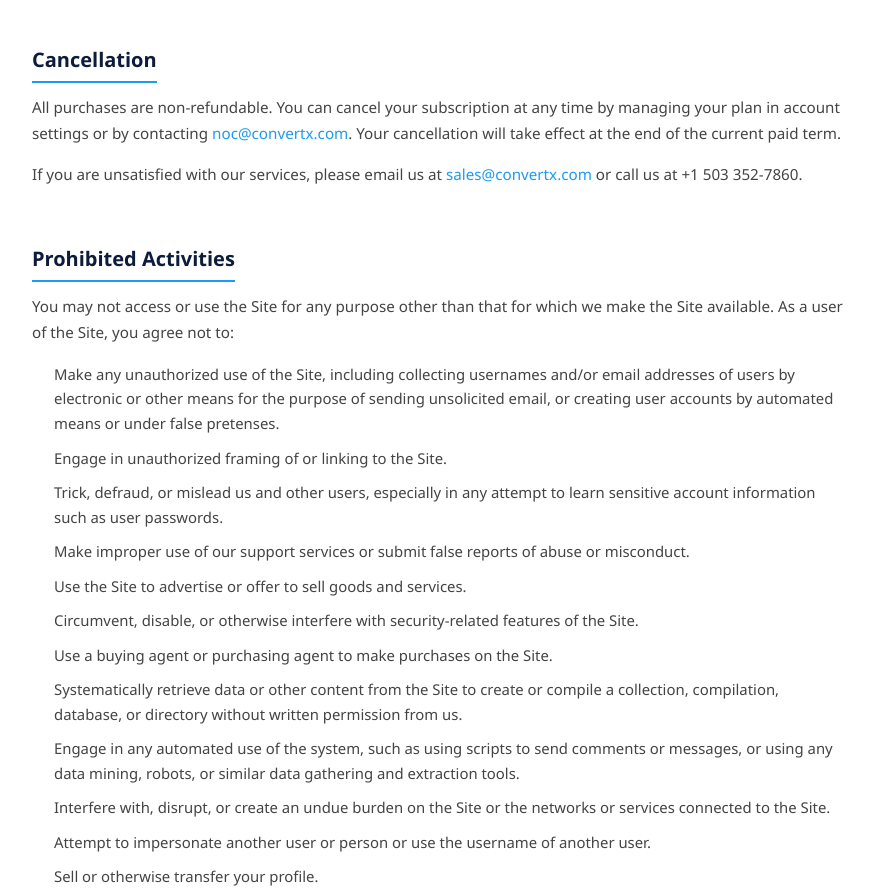
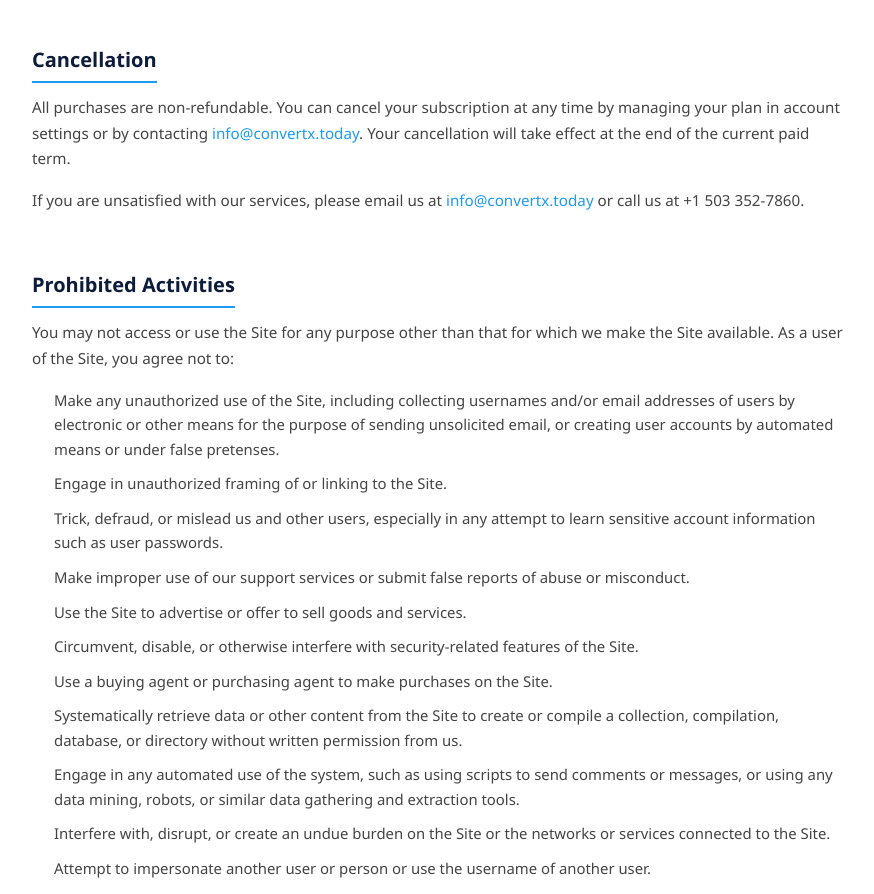
Before and after one commit to GeroTzikin/lead-generation-website, a React (Vite) app: page /terms-of-use in a window 1280 px wide. Shown: the part 2320-3214 px from the top of the page, without its empty margins (202-1076 px from the left). Built offline with nearby package versions, Linux system fonts and the light colour scheme.

Commit message:
Update cancellation contact email to info@convertx.today

```diff
--- a/src/app/pages/TermsOfUse.tsx
+++ b/src/app/pages/TermsOfUse.tsx
@@ -268,12 +268,12 @@ export function TermsOfUse() {
         <SectionTitle>Cancellation</SectionTitle>
         <p style={styles.p}>
           All purchases are non-refundable. You can cancel your subscription at any time by managing your plan in account settings or by contacting{" "}
-          <a href="mailto:noc@convertx.com" style={styles.link}>noc@convertx.com</a>.
+          <a href="mailto:info@convertx.today" style={styles.link}>info@convertx.today</a>.
           Your cancellation will take effect at the end of the current paid term.
         </p>
         <p style={styles.p}>
           If you are unsatisfied with our services, please email us at{" "}
-          <a href="mailto:sales@convertx.com" style={styles.link}>sales@convertx.com</a>{" "}
+          <a href="mailto:info@convertx.today" style={styles.link}>info@convertx.today</a>{" "}
           or call us at +1 503 352-7860.
         </p>
 
```
